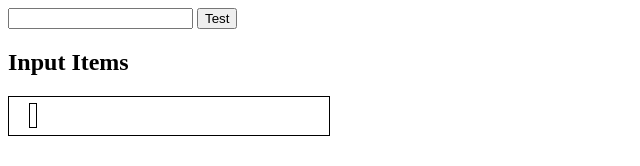
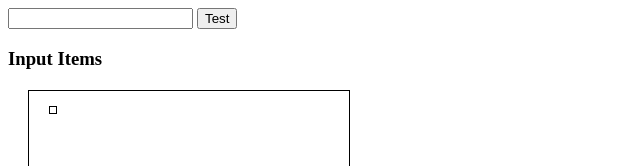
Before and after one commit to edjeong99/pwaproject, a website: page app1/index.html in a window 1280 px wide. Both pictures are taken after a click on the button "Test". Shown: the top 166 px of the page, without its empty margins (0-640 px from the left). Drawn offline with Linux system fonts and the light colour scheme.

Commit message:
apply css to input display

```diff
--- a/app1/css/style.css
+++ b/app1/css/style.css
@@ -9,14 +9,16 @@
 
 .inputStrDisplay{
   border: 1px solid black;
-  margin : 0 10px;
+  margin : 5px 10px;
   padding : 3px;
+  display: inline-block;
 }
 
 #divResult{
   border: 1px solid black;
   width : 300px;
-  margin-top : 20px;
+  height : 300px;
+  margin : 20px;
   padding : 10px;
 
 }
--- a/app1/index.html
+++ b/app1/index.html
@@ -13,7 +13,7 @@
 <body>
     <input id="inputtest">
     <button id="btntest" onclick="addInput()">Test</button>
-    <h2> Input Items</h2>
+    <h3> Input Items</h3>
     <div id="divResult"></div>
 </body>
 </html>
```
